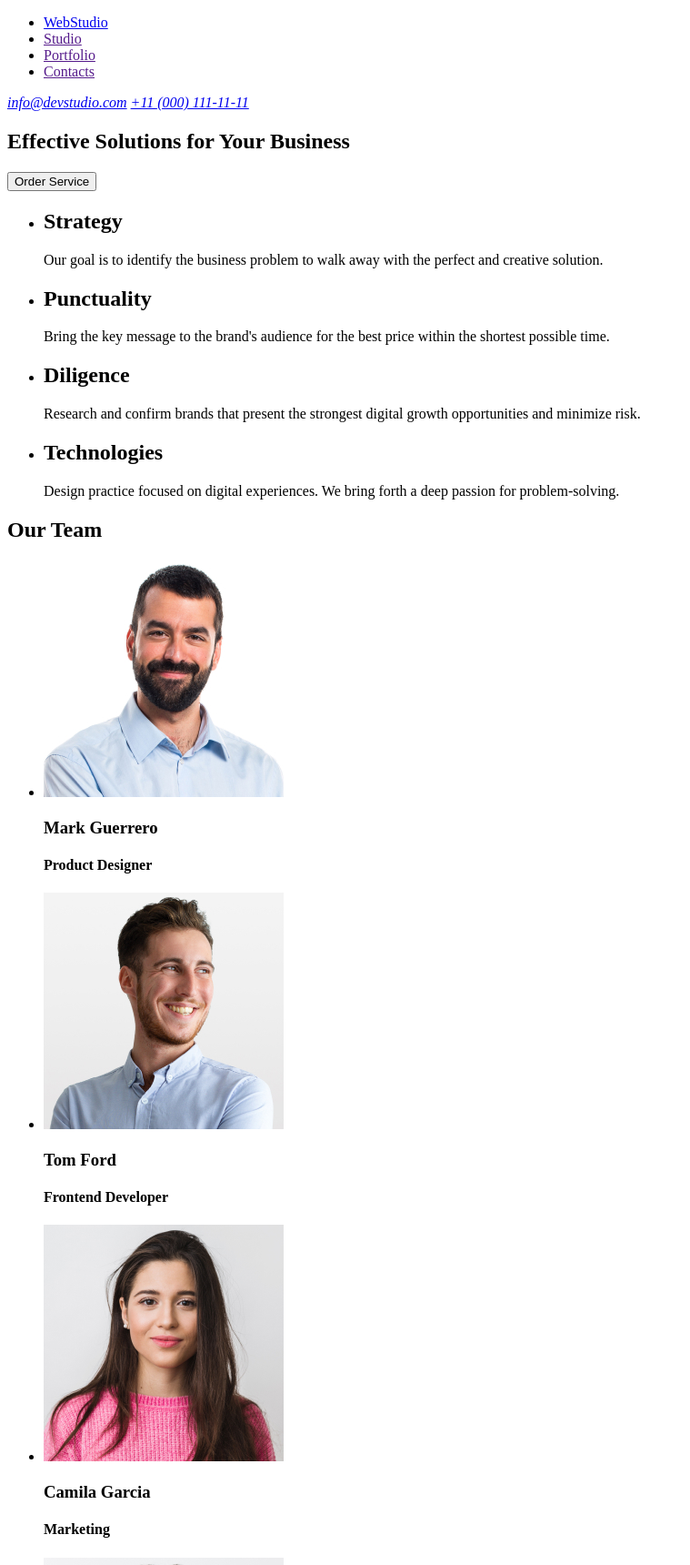
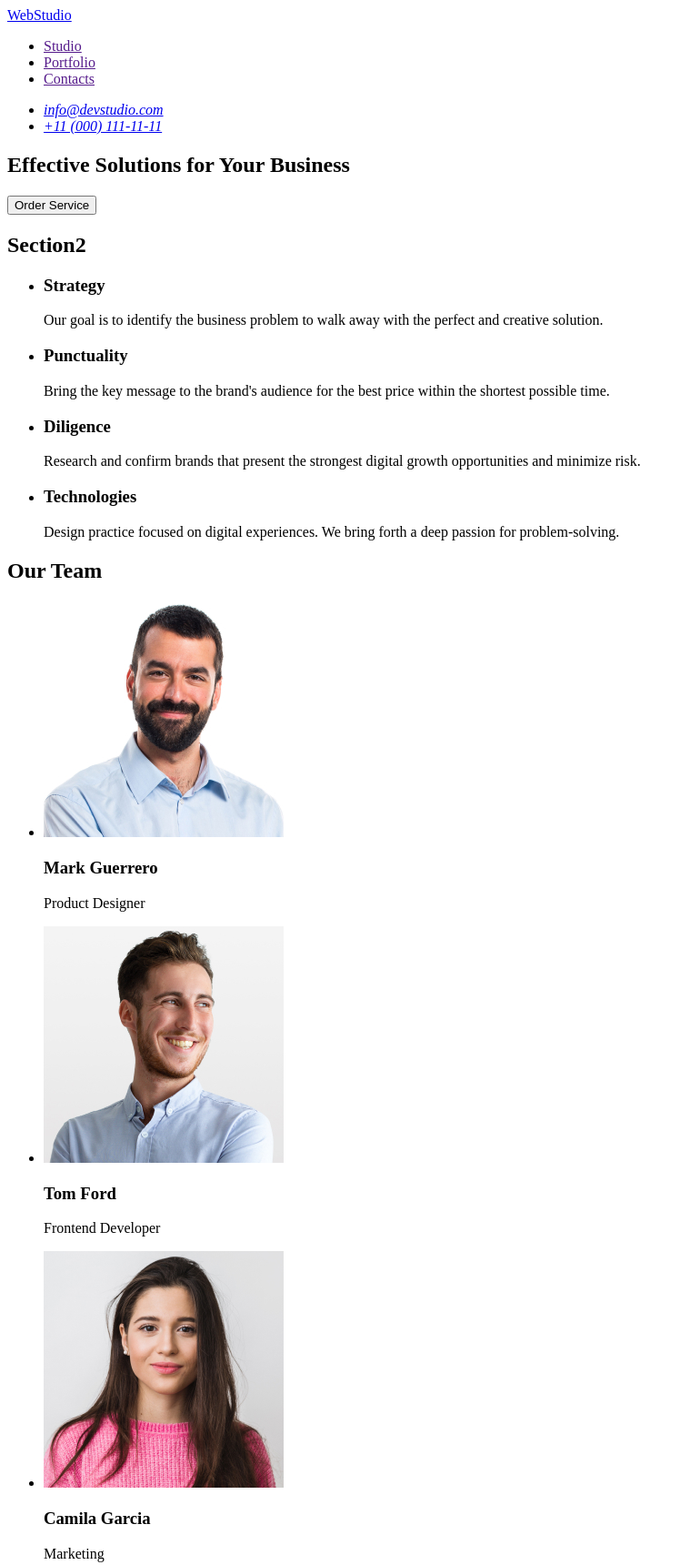
Before and after one commit to Hrechaniuk1/goit-markup-hw-01, a plain HTML site: page index.html in a window 1280 px wide. Shown: the top 1720 px of the page at 91% size, without its empty margins (0-759 px from the left). Drawn offline with Linux system fonts and the light colour scheme.

Commit message:
Homevork-after-goit-autocheck

```diff
--- a/index.html
+++ b/index.html
@@ -10,8 +10,8 @@
     <header>
       <!-- menu -->
       <nav>
+        <a href="./index.html">WebStudio</a>
         <ul>
-          <li><a href="index.html">WebStudio</a></li>
           <li>
             <a href="">Studio</a>
           </li>
@@ -24,8 +24,14 @@
         </ul>
       </nav>
       <address>
-        <a href="mailto:info@devstudio.com">info@devstudio.com</a>
-        <a href="tel:+110001111111">+11 (000) 111-11-11</a>
+        <ul>
+          <li>
+            <a href="mailto:info@devstudio.com">info@devstudio.com</a>
+          </li>
+          <li>
+            <a href="tel:+110001111111">+11 (000) 111-11-11</a>
+          </li>
+        </ul>
       </address>
     </header>
 
@@ -38,30 +44,31 @@
       </section>
       <!-- section-2-features -->
       <section>
+        <h2>Section2</h2>
         <ul>
           <li>
-            <h2>Strategy</h2>
+            <h3>Strategy</h3>
             <p>
               Our goal is to identify the business problem to walk away with the
               perfect and creative solution.
             </p>
           </li>
           <li>
-            <h2>Punctuality</h2>
+            <h3>Punctuality</h3>
             <p>
               Bring the key message to the brand's audience for the best price
               within the shortest possible time.
             </p>
           </li>
           <li>
-            <h2>Diligence</h2>
+            <h3>Diligence</h3>
             <p>
               Research and confirm brands that present the strongest digital
               growth opportunities and minimize risk.
             </p>
           </li>
           <li>
-            <h2>Technologies</h2>
+            <h3>Technologies</h3>
             <p>
               Design practice focused on digital experiences. We bring forth a
               deep passion for problem-solving.
@@ -74,24 +81,24 @@
         <h2>Our Team</h2>
         <ul>
           <li>
-            <img src="images/img-1.jpg" alt="Specialist Mark" width="264" />
+            <img src="./images/img-1.jpg" alt="Specialist Mark" width="264" />
             <h3>Mark Guerrero</h3>
-            <h4>Product Designer</h4>
+            <p>Product Designer</p>
           </li>
           <li>
-            <img src="images/img-2.jpg" alt="Specialist Tom" width="264" />
+            <img src="./images/img-2.jpg" alt="Specialist Tom" width="264" />
             <h3>Tom Ford</h3>
-            <h4>Frontend Developer</h4>
+            <p>Frontend Developer</p>
           </li>
           <li>
-            <img src="images/img-3.jpg" alt="Specialist Camila" width="264" />
+            <img src="./images/img-3.jpg" alt="Specialist Camila" width="264" />
             <h3>Camila Garcia</h3>
-            <h4>Marketing</h4>
+            <p>Marketing</p>
           </li>
           <li>
-            <img src="images/img-4.jpg" alt="Specialist Daniel" width="264" />
+            <img src="./images/img-4.jpg" alt="Specialist Daniel" width="264" />
             <h3>Daniel Wilson</h3>
-            <h4>UI Designer</h4>
+            <p>UI Designer</p>
           </li>
         </ul>
       </section>
@@ -99,7 +106,7 @@
 
     <!-- footer -->
     <footer>
-      <a href="">WebStudio</a>
+      <a href="./index.html">WebStudio</a>
       <p>
         Increase the flow of customers and sales for your business with digital
         marketing & growth solutions.
```
